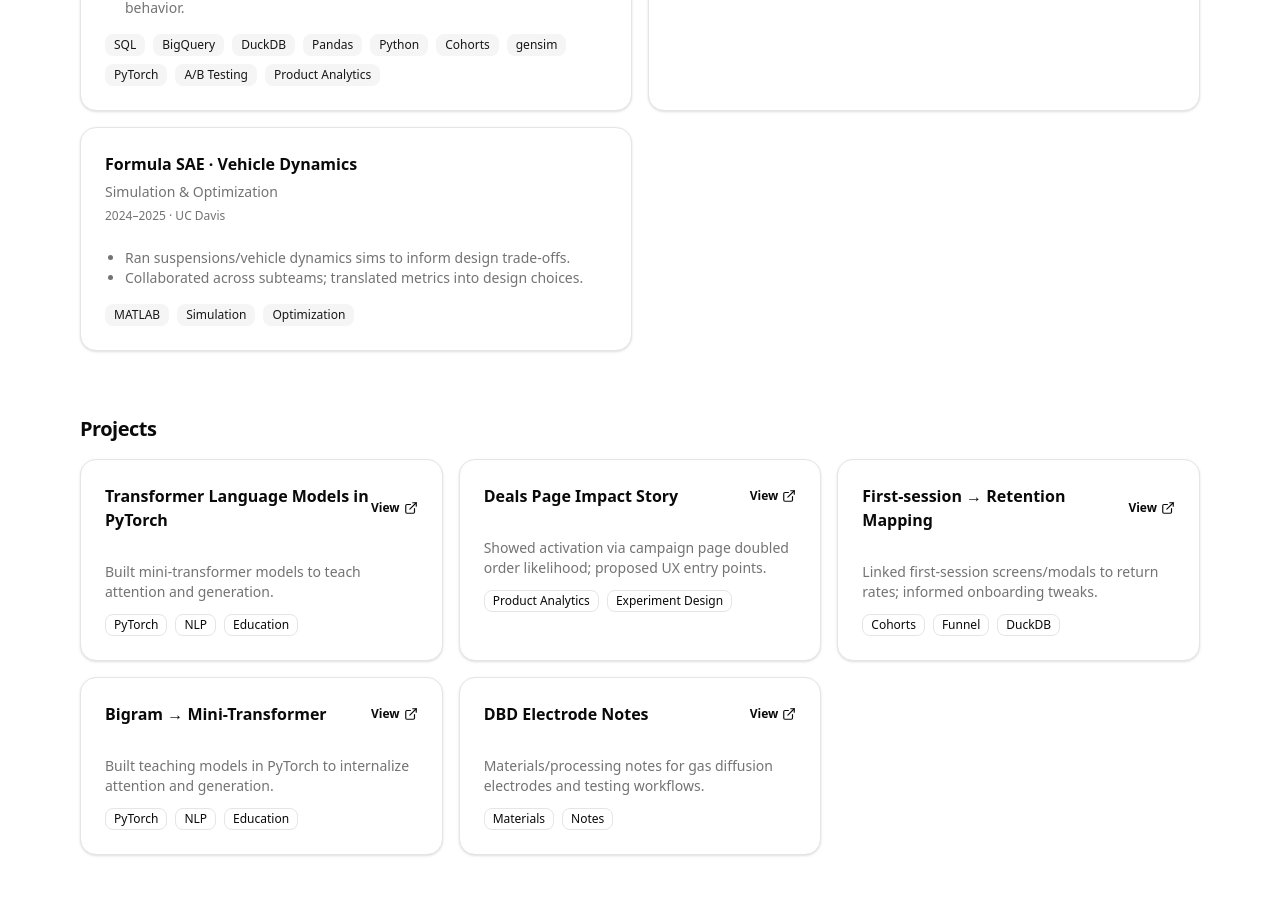
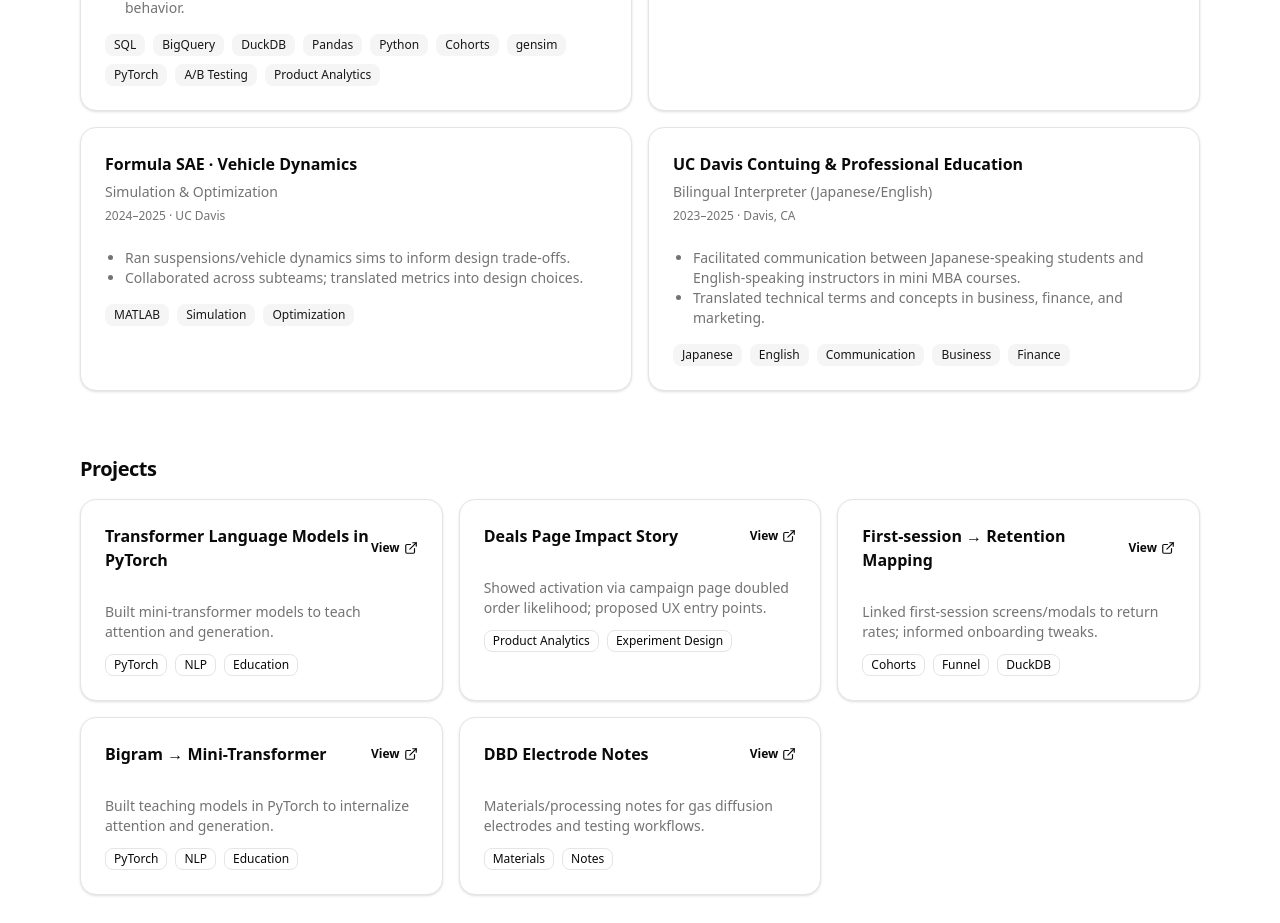
Before and after one commit to watarudishihara/wataruishihara-portfolio, a Next.js app: page / in a window 1280 px wide. Shown: the part 980-1903 px from the top of the page. Built offline with nearby package versions, Linux system fonts and the light colour scheme.

Commit message:
Add Experiences

```diff
--- a/src/components/ui/Portfolio.tsx
+++ b/src/components/ui/Portfolio.tsx
@@ -52,6 +52,16 @@ const EXPERIENCES = [
     ],
     tags: ["MATLAB", "Simulation", "Optimization"],
   },
+  {
+        org: "UC Davis Contuing & Professional Education",
+        role: "Bilingual Interpreter (Japanese/English)",
+        when: "2023–2025 · Davis, CA",
+        points: [
+            "Facilitated communication between Japanese-speaking students and English-speaking instructors in mini MBA courses.",
+            "Translated technical terms and concepts in business, finance, and marketing."
+        ],
+        tags: ["Japanese", "English", "Communication", "Business", "Finance"],
+    },
 ];
 
 const PROJECTS = [
```
